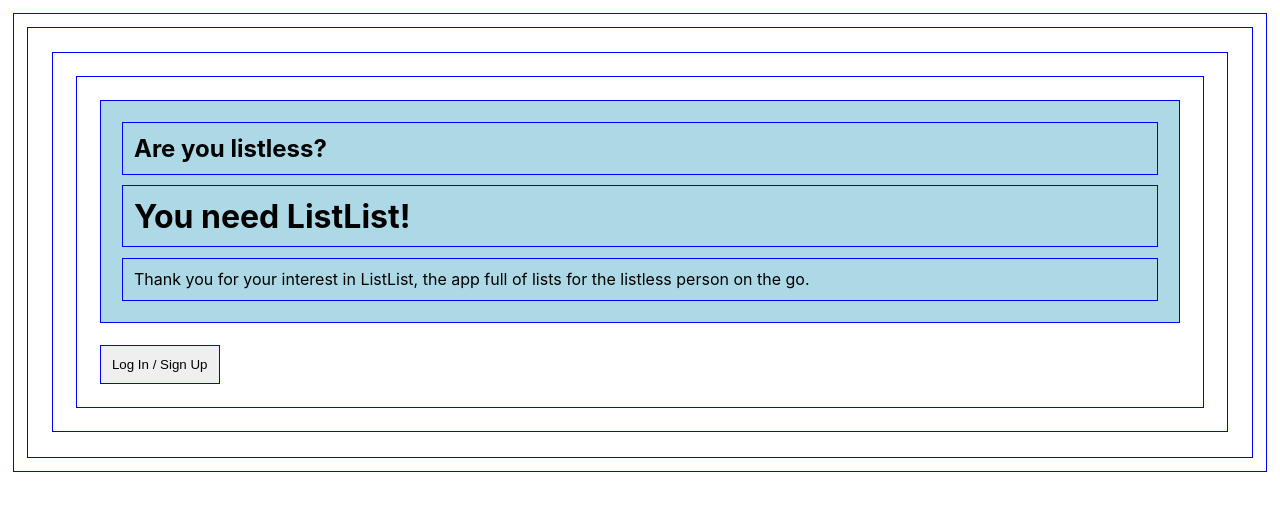
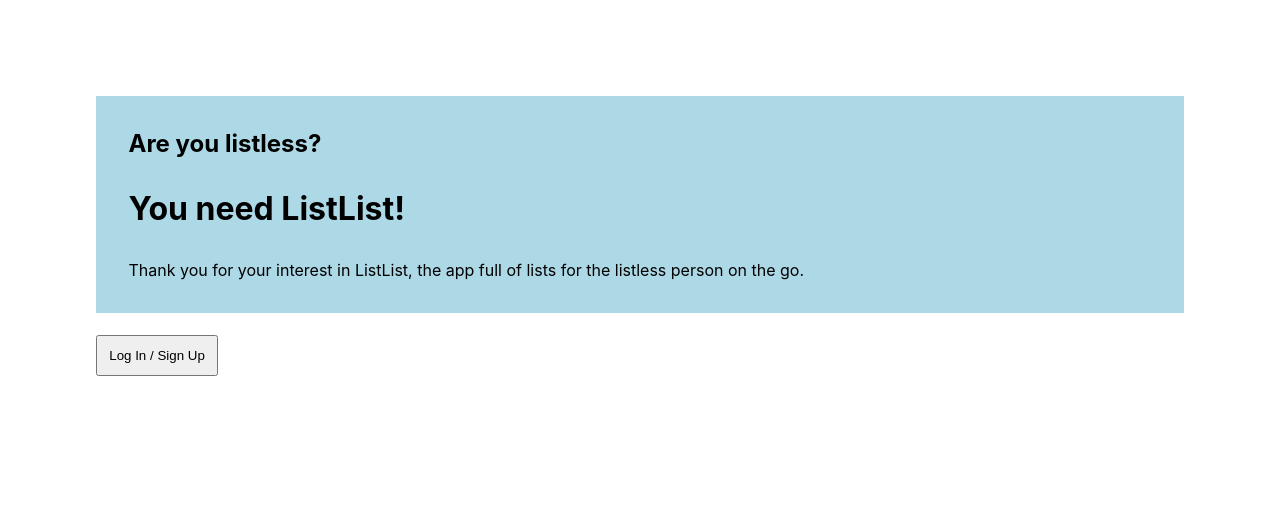
Before and after one commit to tompsherman/listlist_fe, a React (Create React App) app: page / in a window 1280 px wide. Shown: the top 510 px of the page. Built offline with nearby package versions, Linux system fonts and the light colour scheme.

Commit message:
remove borders

```diff
--- a/src/App.css
+++ b/src/App.css
@@ -1,13 +1,13 @@
-* {
+/* * {
   border: 1px solid purple;
   margin: 1%;
   padding: 1%;
   box-sizing: border-box;
-}
+} */
 
 @media (min-width: 370px) {
   * {
-    border: 1px solid blue;
+    /* border: 1px solid blue; */
     margin: 1%;
     padding: 1%;
     box-sizing: border-box;
```
